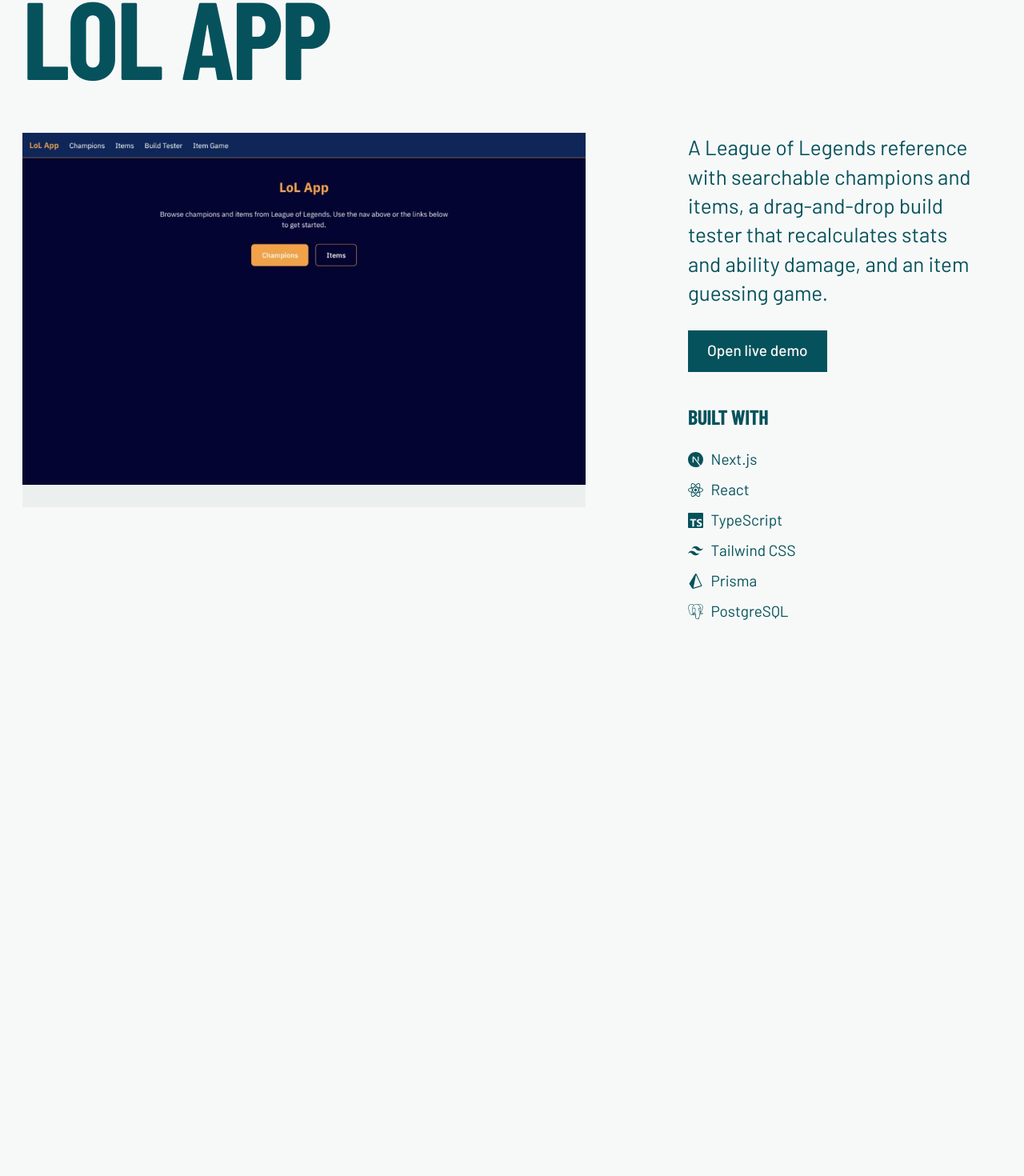
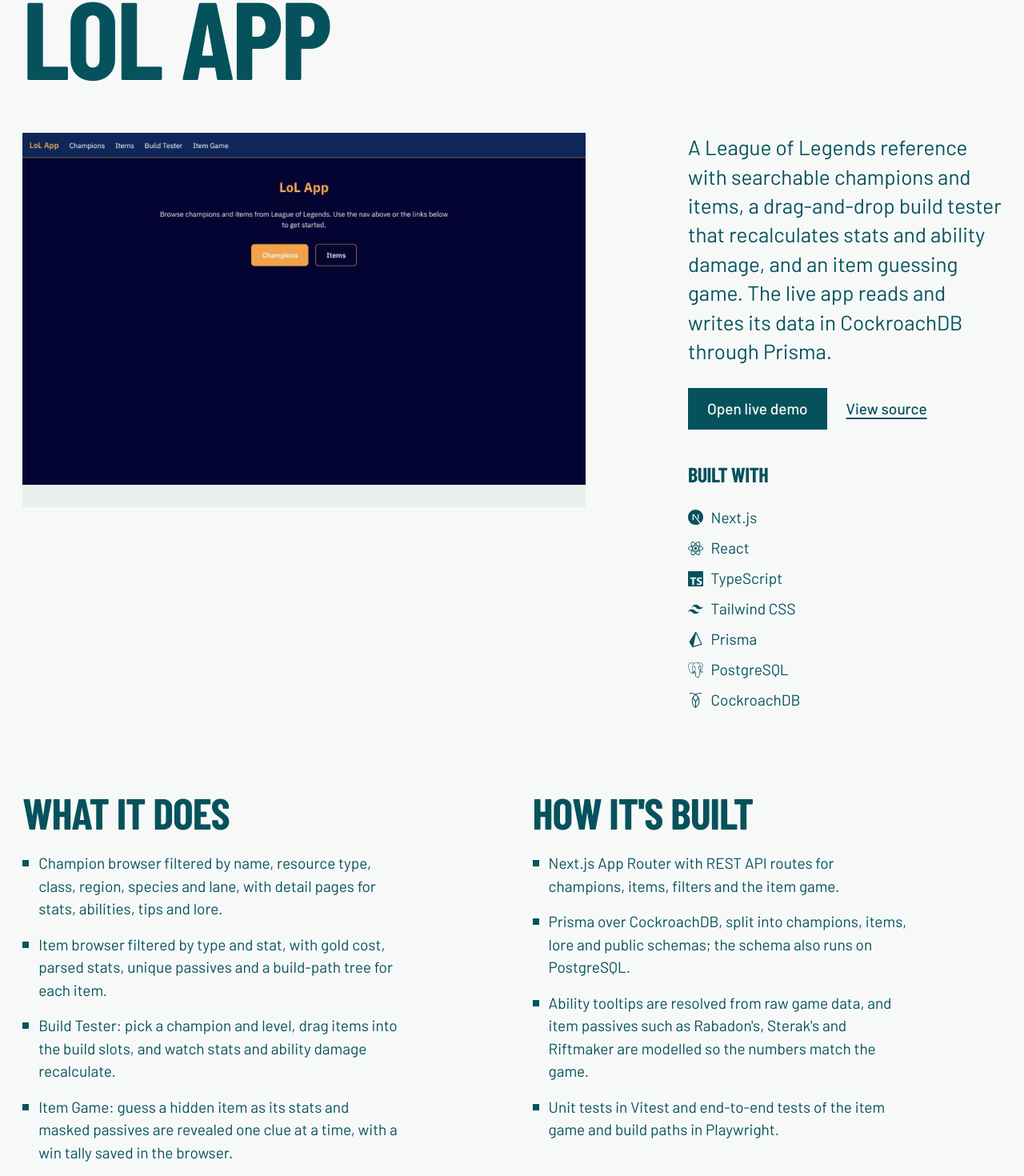
Before and after one commit to david-codez/resume-app, a Next.js app: page /portfolio/lol-app in a window 1280 px wide. Shown: the part 185-1655 px from the top of the page at 80% size. Before the commit the page ends 1118 px from the top, so only its background shows below. Built offline with nearby package versions, Linux system fonts and the light colour scheme.

Commit message:
Give each project page features, build notes and a source link
Details come from each project's repo. LoL App lists CockroachDB alongside PostgreSQL.
To Do List's summary and stack now match the React 19 and TypeScript rewrite.

```diff
--- a/components/iconMap.js
+++ b/components/iconMap.js
@@ -3,10 +3,10 @@ import {
   FaAws, FaBrain, FaCode, FaDatabase, FaFilePdf, FaJava, FaLinkedin, FaPlug, FaRobot, FaVial,
 } from 'react-icons/fa'
 import {
-  SiApachemaven, SiBootstrap, SiCplusplus, SiDocker, SiExpress, SiGit, SiGithub, SiHibernate, SiHtml5,
+  SiApachemaven, SiBootstrap, SiCockroachlabs, SiCplusplus, SiDocker, SiExpress, SiGit, SiGithub, SiHibernate, SiHtml5,
   SiJavascript, SiJest, SiJunit5, SiKubernetes, SiMongodb, SiMui, SiNextdotjs, SiNodedotjs,
   SiOpenapiinitiative, SiPostgresql, SiPrisma, SiPython, SiReact, SiRedux, SiSass, SiSonatype, SiSpringboot,
-  SiTailwindcss, SiTypescript,
+  SiTailwindcss, SiTypescript, SiVite, SiVitest,
 } from 'react-icons/si'
 import { TbBrandCSharp, TbBrandCss3, TbSql } from 'react-icons/tb'
 
@@ -32,6 +32,7 @@ const ICONS = {
   redux: SiRedux,
   responsive: TbBrandCss3,
   postgresql: SiPostgresql,
+  cockroachdb: SiCockroachlabs,
   sqlserver: DiMsqlServer,
   maven: SiApachemaven,
   git: SiGit,
@@ -54,6 +55,8 @@ const ICONS = {
   mui: SiMui,
   tailwind: SiTailwindcss,
   prisma: SiPrisma,
+  vite: SiVite,
+  vitest: SiVitest,
   github: SiGithub,
   linkedin: FaLinkedin,
 }
@@ -71,6 +74,9 @@ const BRAND_COLORS = {
   kubernetes: '#326CE5',
   git: '#F03C2E',
   postgresql: '#4169E1',
+  cockroachdb: '#6933FF',
+  vite: '#646CFF',
+  vitest: '#6E9F18',
   mongodb: '#47A248',
   junit: '#25A162',
   jest: '#C21325',
--- a/content/projects.json
+++ b/content/projects.json
@@ -2,31 +2,57 @@
   {
     "slug": "lol-app",
     "name": "LoL App",
-    "summary": "A League of Legends reference with searchable champions and items, a drag-and-drop build tester that recalculates stats and ability damage, and an item guessing game.",
+    "summary": "A League of Legends reference with searchable champions and items, a drag-and-drop build tester that recalculates stats and ability damage, and an item guessing game. The live app reads and writes its data in CockroachDB through Prisma.",
     "demoUrl": "https://lol-app-pi.vercel.app/",
+    "sourceUrl": "https://gitlab.com/davidcodez/lol-app",
     "image": "/images/lol-app-screenshot.png",
+    "features": [
+      "Champion browser filtered by name, resource type, class, region, species and lane, with detail pages for stats, abilities, tips and lore.",
+      "Item browser filtered by type and stat, with gold cost, parsed stats, unique passives and a build-path tree for each item.",
+      "Build Tester: pick a champion and level, drag items into the build slots, and watch stats and ability damage recalculate.",
+      "Item Game: guess a hidden item as its stats and masked passives are revealed one clue at a time, with a win tally saved in the browser."
+    ],
+    "buildNotes": [
+      "Next.js App Router with REST API routes for champions, items, filters and the item game.",
+      "Prisma over CockroachDB, split into champions, items, lore and public schemas; the schema also runs on PostgreSQL.",
+      "Ability tooltips are resolved from raw game data, and item passives such as Rabadon's, Sterak's and Riftmaker are modelled so the numbers match the game.",
+      "Unit tests in Vitest and end-to-end tests of the item game and build paths in Playwright."
+    ],
     "stack": [
       { "name": "Next.js", "icon": "nextjs" },
       { "name": "React", "icon": "react" },
       { "name": "TypeScript", "icon": "typescript" },
       { "name": "Tailwind CSS", "icon": "tailwind" },
       { "name": "Prisma", "icon": "prisma" },
-      { "name": "PostgreSQL", "icon": "postgresql" }
+      { "name": "PostgreSQL", "icon": "postgresql" },
+      { "name": "CockroachDB", "icon": "cockroachdb" }
     ]
   },
   {
     "slug": "to-do-list",
     "name": "To Do List",
-    "summary": "A task tracker with separate active and completed lists, built in React and styled with Bootstrap and Sass.",
+    "summary": "A keyboard-friendly task list built with React 19 and TypeScript. Tasks are saved in the browser, mistakes can be undone, and it follows your system's light or dark theme.",
     "demoUrl": "https://to-do-list-app-mu.vercel.app/",
+    "sourceUrl": "https://github.com/david-codez/ToDo-List-App",
     "image": "/images/to-do-list-screenshot.png",
+    "features": [
+      "Add, edit, complete and delete tasks, then filter by All, Active or Done with live counts and a progress bar.",
+      "Undo after deleting a task, clearing completed tasks or clearing the whole list.",
+      "Fully keyboard operable: Enter edits, Space toggles, Delete removes and Escape cancels.",
+      "Light, dark or match-system theme, with no flash on load."
+    ],
+    "buildNotes": [
+      "One pure reducer owns every task change, so the core behaviour is unit-tested without React or the browser.",
+      "Undo restores tasks by their original position, so a task added between the delete and the undo is never lost.",
+      "Storage goes through a wrapper that never throws; saved data is versioned and validated when it loads.",
+      "No UI framework: one stylesheet built on custom properties, so the dark theme is a token swap."
+    ],
     "stack": [
-      { "name": "HTML5", "icon": "html" },
-      { "name": "CSS", "icon": "css" },
-      { "name": "Bootstrap", "icon": "bootstrap" },
-      { "name": "JavaScript", "icon": "javascript" },
       { "name": "React", "icon": "react" },
-      { "name": "Sass", "icon": "sass" }
+      { "name": "TypeScript", "icon": "typescript" },
+      { "name": "Vite", "icon": "vite" },
+      { "name": "Vitest", "icon": "vitest" },
+      { "name": "CSS", "icon": "css" }
     ]
   },
   {
@@ -34,7 +60,19 @@
     "name": "Pokedex",
     "summary": "A Pokédex browser that looks up a Pokémon and shows its artwork and stats, built in React with Bootstrap and Sass.",
     "demoUrl": "https://pokedex-mu-nine-85.vercel.app",
+    "sourceUrl": "https://github.com/david-codez/pokedex",
     "image": "/images/pokedex-screenshot.png",
+    "features": [
+      "Look up any Pokémon from #1 to #905 by number, or step through them with the previous and next arrows.",
+      "Each entry shows the official artwork, its types, its category and the English Pokédex description.",
+      "Height and weight in both imperial and metric, and base stats drawn as bars against the maximum of 255.",
+      "Clear error messages for an invalid number, the ends of the list, or a failed request."
+    ],
+    "buildNotes": [
+      "Data comes live from PokeAPI; the Pokémon and its species record are fetched in parallel.",
+      "Description text is cleaned of the game's control characters before it is shown.",
+      "Unit conversions and text cleanup live in plain functions with their own tests."
+    ],
     "stack": [
       { "name": "HTML5", "icon": "html" },
       { "name": "CSS", "icon": "css" },
@@ -49,7 +87,19 @@
     "name": "Hangman",
     "summary": "A hangman word game with an on-screen keyboard and a drawn gallows, built with React and Next.js.",
     "demoUrl": "https://hangman-woad.vercel.app",
+    "sourceUrl": "https://github.com/david-codez/hangman",
     "image": "/images/hangman-screenshot.png",
+    "features": [
+      "Eight word categories, from Animals and Countries to Musical Instruments; Any picks a category first so the large General list doesn't crowd out the rest.",
+      "Multi-word answers like Costa Rica, with spaces, hyphens and apostrophes shown from the start.",
+      "Guess with the on-screen keys or your keyboard; correct letters turn green, wrong ones red, and missed letters are revealed when you lose.",
+      "A scoreboard of wins, losses and best streak saved in the browser, with a Reset button."
+    ],
+    "buildNotes": [
+      "Game rules and stats live in plain modules apart from the UI, tested with Node's built-in test runner.",
+      "Words are served by a Next.js API route from a categorised word bank.",
+      "Light and dark mode follow the system setting."
+    ],
     "stack": [
       { "name": "HTML5", "icon": "html" },
       { "name": "CSS", "icon": "css" },
--- a/pages/portfolio/[slug].jsx
+++ b/pages/portfolio/[slug].jsx
@@ -15,6 +15,20 @@ export async function getStaticPaths() {
 export async function getStaticProps({ params }) {
   const project = projects.find((candidate) => candidate.slug === params.slug)
   return { props: { project } }
+}
+
+function DetailList({ heading, items }) {
+  if (!items?.length) {
+    return null
+  }
+  return (
+    <section className={styles.detail} data-reveal>
+      <h2 className={styles.detailHeading}>{heading}</h2>
+      <ul className={styles.detailList}>
+        {items.map((item) => <li key={item}>{item}</li>)}
+      </ul>
+    </section>
+  )
 }
 
 export default function ProjectPage({ project }) {
@@ -47,9 +61,16 @@ export default function ProjectPage({ project }) {
           </div>
           <div className={styles.panel} data-reveal>
             <p className={styles.summary}>{project.summary}</p>
-            <a href={project.demoUrl} target="_blank" rel="noopener noreferrer" className="button">
-              Open live demo
-            </a>
+            <div className={styles.actions}>
+              <a href={project.demoUrl} target="_blank" rel="noopener noreferrer" className="button">
+                Open live demo
+              </a>
+              {project.sourceUrl ? (
+                <a href={project.sourceUrl} target="_blank" rel="noopener noreferrer" className="text-link">
+                  View source
+                </a>
+              ) : null}
+            </div>
             <h2 className={styles.stackHeading}>Built with</h2>
             <ul className={styles.stack}>
               {project.stack.map((tool) => {
@@ -64,6 +85,10 @@ export default function ProjectPage({ project }) {
             </ul>
           </div>
         </div>
+        <div className={styles.details}>
+          <DetailList heading="What it does" items={project.features} />
+          <DetailList heading="How it's built" items={project.buildNotes} />
+        </div>
       </main>
     </>
   )
--- a/pages/portfolio/project.module.css
+++ b/pages/portfolio/project.module.css
@@ -71,7 +71,58 @@
   gap: 0.6rem;
 }
 
+.actions {
+  display: flex;
+  flex-wrap: wrap;
+  align-items: center;
+  gap: 1rem 1.5rem;
+}
+
+.details {
+  display: grid;
+  grid-template-columns: repeat(2, minmax(0, 1fr));
+  gap: 2.5rem clamp(1.5rem, 4vw, 4rem);
+  margin-top: clamp(4rem, 8vw, 7rem);
+}
+
+.detail {
+  display: flex;
+  flex-direction: column;
+  gap: 1.5rem;
+}
+
+.detailHeading {
+  font-size: clamp(2rem, 1rem + 3vw, 3.5rem);
+  text-transform: uppercase;
+}
+
+.detailList {
+  display: flex;
+  flex-direction: column;
+  gap: 1rem;
+  max-width: 44ch;
+}
+
+.detailList li {
+  padding-left: 1.25rem;
+  text-indent: -1.25rem;
+}
+
+.detailList li::before {
+  content: '';
+  display: inline-block;
+  width: 0.5rem;
+  height: 0.5rem;
+  margin-right: 0.75rem;
+  background: var(--ink);
+  vertical-align: 0.15em;
+}
+
 @media (max-width: 900px) {
+  .details {
+    grid-template-columns: 1fr;
+  }
+
   .shot,
   .panel {
     grid-column: 1 / -1;
```
